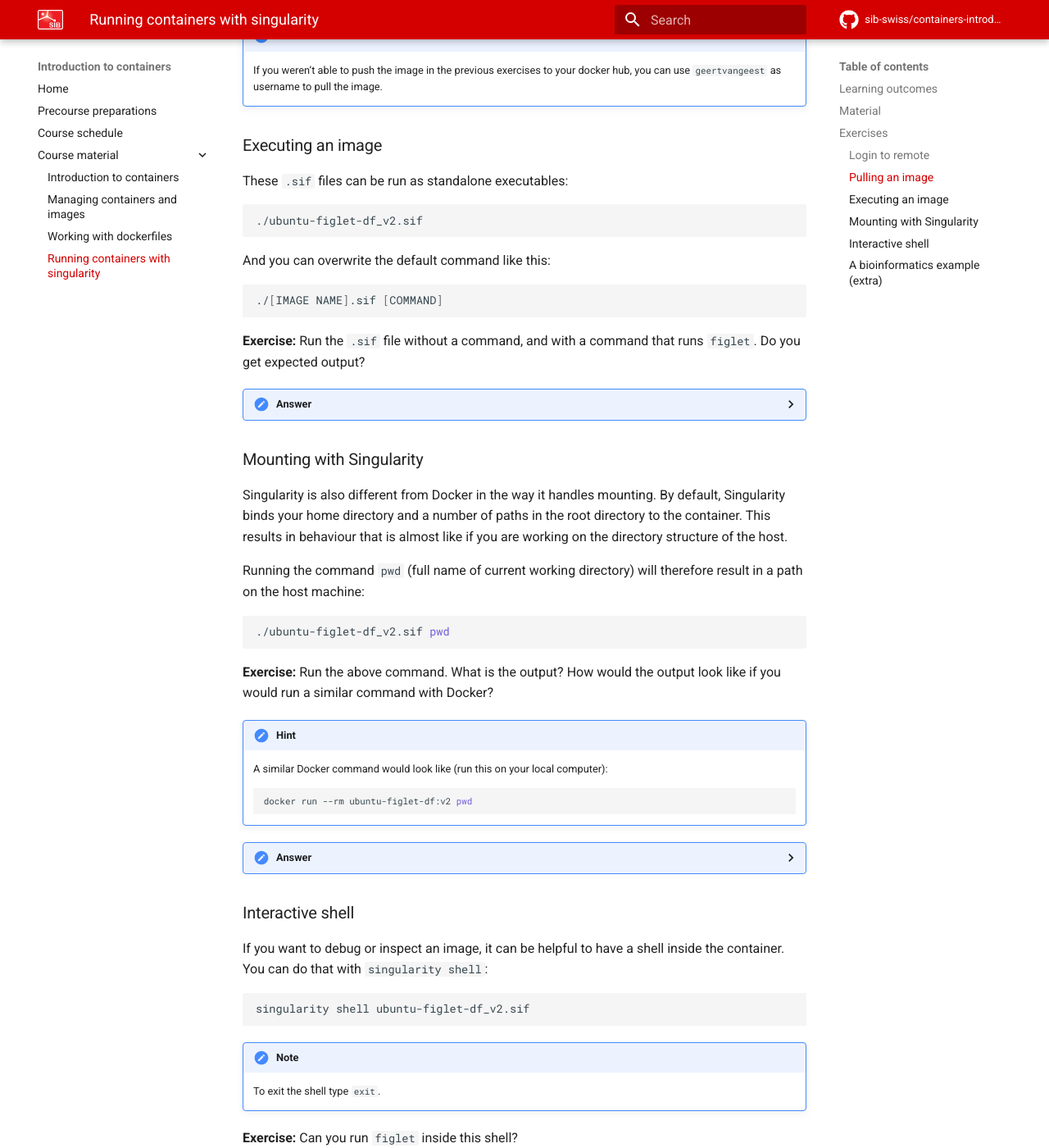
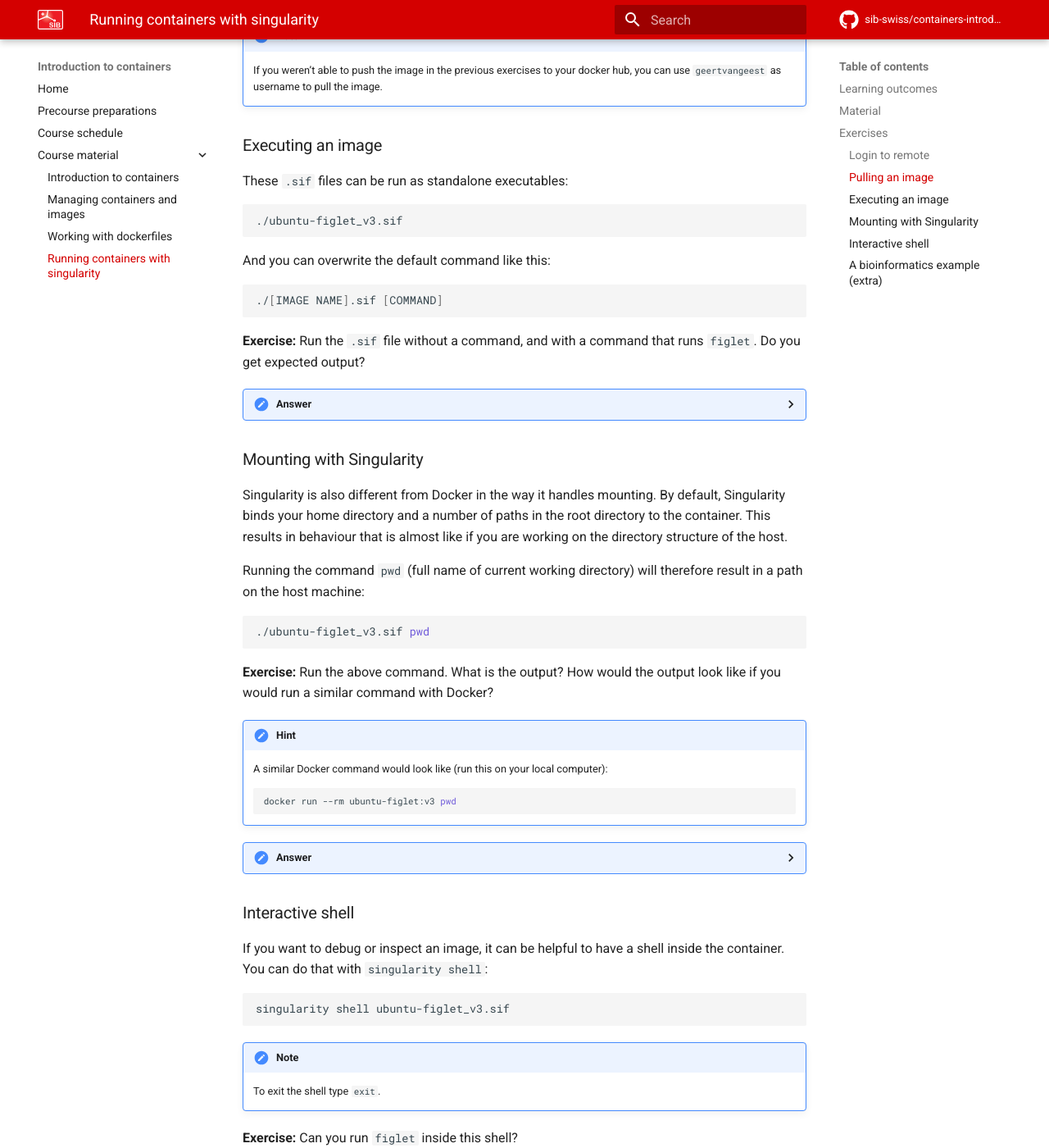
Before and after one commit to sib-swiss/containers-introduction-training, an MkDocs documentation site: the page built from docs/course_material/singularity.md, in a window 1280 px wide and 1400 px high, scrolled down 1638 px. Shown: the whole window at 82% size. Built offline with MkDocs 1.6.1 and Material for MkDocs 9.7.7, drawn with Linux system fonts in a browser that asks for light colours; comment, search, counter and statistics services are not loaded; the version menu is left out.

````diff
--- a/docs/course_material/singularity.md
+++ b/docs/course_material/singularity.md
@@ -57,9 +57,9 @@ singularity pull docker://[USER NAME]/[IMAGE NAME]:[TAG]
 
 ??? done "Answer"
     ```sh
-    singularity pull docker://[USER NAME]/ubuntu-figlet-df:v2
+    singularity pull docker://[USER NAME]/ubuntu-figlet:v3
     ```
-    This will result in a file called `ubuntu-figlet-df_v2.sif`
+    This will result in a file called `ubuntu-figlet_v3.sif`
 
 !!! note
     If you weren't able to push the image in the previous exercises to your docker hub, you can use `geertvangeest` as username to pull the image.
@@ -69,7 +69,7 @@ singularity pull docker://[USER NAME]/[IMAGE NAME]:[TAG]
 These `.sif` files can be run as standalone executables:
 
 ```sh
-./ubuntu-figlet-df_v2.sif
+./ubuntu-figlet_v3.sif
 ```
 
 And you can overwrite the default command like this:
@@ -81,7 +81,7 @@ And you can overwrite the default command like this:
 **Exercise:** Run the `.sif` file without a command, and with a command that runs `figlet`. Do you get expected output?
 
 ??? done "Answer"
-    Running it without a command (`./ubuntu-figlet-df_v2.sif`) should give:
+    Running it without a command (`./ubuntu-figlet_v3.sif`) should give:
 
     ```
     __  __         _                                                 _        _
@@ -96,7 +96,7 @@ And you can overwrite the default command like this:
     Running with a another `figlet` command:
 
     ```sh
-    ./ubuntu-figlet-df_v2.sif figlet 'Something else'
+    ./ubuntu-figlet_v3.sif figlet 'Something else'
     ```
 
     Should give:
@@ -118,7 +118,7 @@ Singularity is also different from Docker in the way it handles mounting. By def
 Running the command `pwd` (full name of current working directory) will therefore result in a path on the host machine:
 
 ```sh
-./ubuntu-figlet-df_v2.sif pwd
+./ubuntu-figlet_v3.sif pwd
 ```
 
 **Exercise:** Run the above command. What is the output? How would the output look like if you would run a similar command with Docker?
@@ -127,18 +127,18 @@ Running the command `pwd` (full name of current working directory) will therefor
     A similar Docker command would look like (run this on your local computer):
 
     ```sh
-    docker run --rm ubuntu-figlet-df:v2 pwd
+    docker run --rm ubuntu-figlet:v3 pwd
     ```
 
 ??? done "Answer"
-    The output of `./ubuntu-figlet-df_v2.sif pwd` is the current directory on the host: i.e. `/home/username` if you have it in your home directory. The output of `docker run --rm ubuntu-figlet-df:v2 pwd` (on the local host) would be `/`, which is the default workdir (root directory) of the container. As we did not mount any host directory, this directory exists only within the container (i.e. separated from the host).
+    The output of `./ubuntu-figlet_v3.sif pwd` is the current directory on the host: i.e. `/home/username` if you have it in your home directory. The output of `docker run --rm ubuntu-figlet:v3 pwd` (on the local host) would be `/`, which is the default workdir (root directory) of the container. As we did not mount any host directory, this directory exists only within the container (i.e. separated from the host).
 
 ### Interactive shell
 
 If you want to debug or inspect an image, it can be helpful to have a shell inside the container. You can do that with `singularity shell`:
 
 ```sh
-singularity shell ubuntu-figlet-df_v2.sif
+singularity shell ubuntu-figlet_v3.sif
 ```
 
 !!! note
````
Also changed, not shown: docs/course_material/dockerfiles.md (+12 -12 lines), 1 other file.
